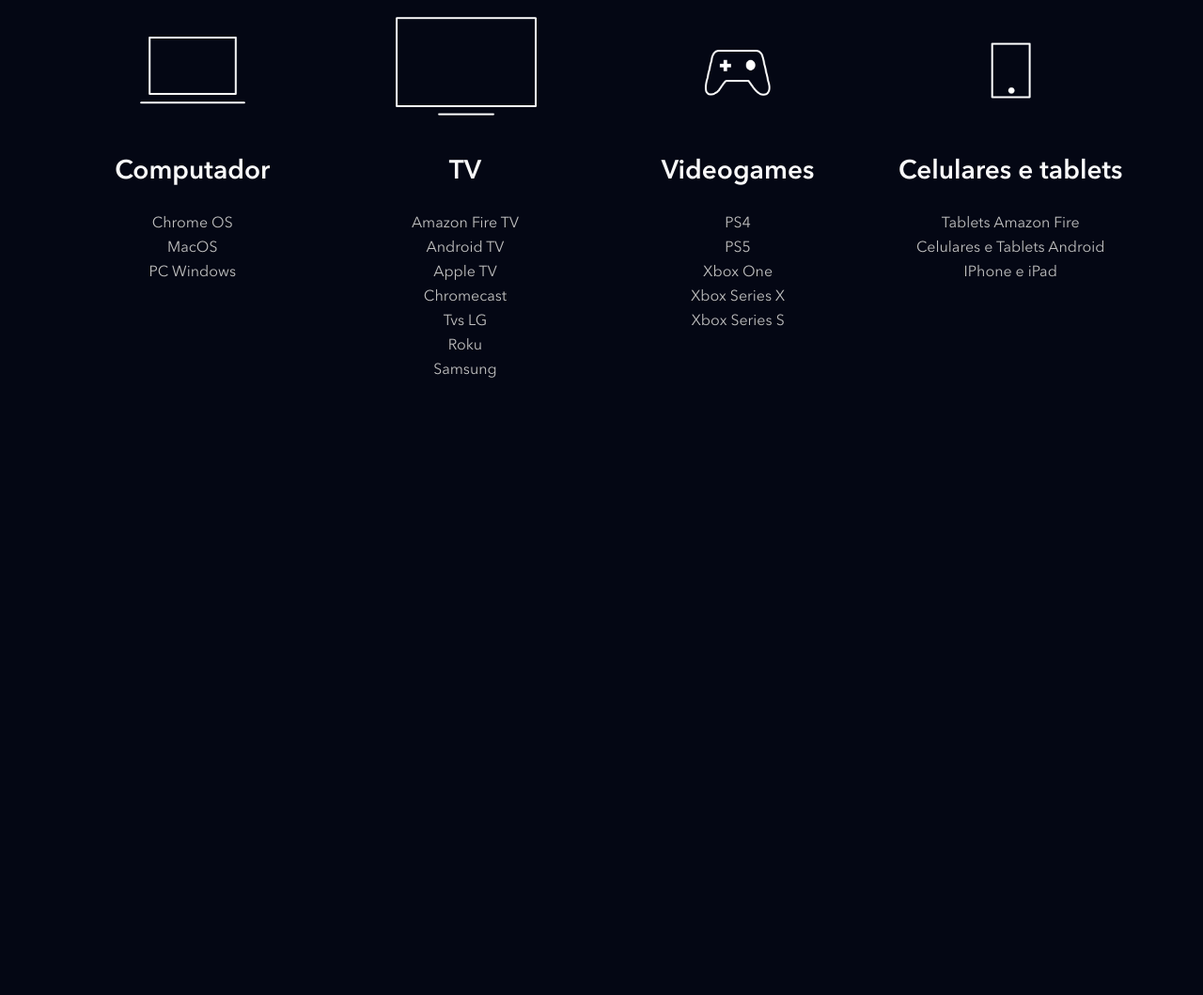
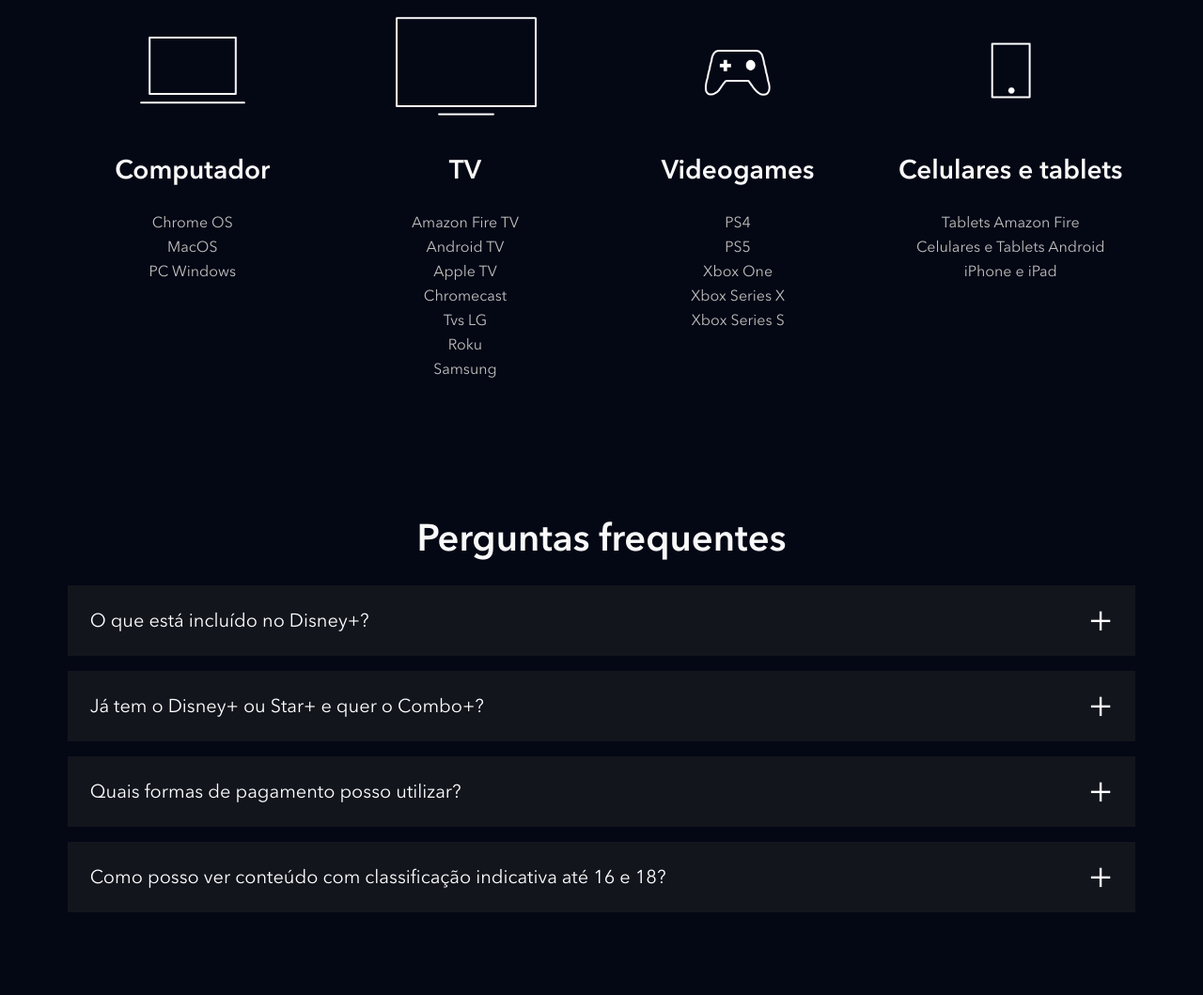
Before and after one commit to Marcelosoaresdev/clone_disneyplus, a website: page index.html in a window 1280 px wide. Shown: the part 3913-4972 px from the top of the page at 94% size. Before the commit the page ends 4390 px from the top, so only its background shows below. Drawn offline with nearby package versions, Linux system fonts and the light colour scheme; files that its build step writes are made by us from their sources; files whose address does not match are found by name.

Commit message:
Page 6 + Accordions JS

```diff
--- a/index.html
+++ b/index.html
@@ -205,12 +205,47 @@
                 <ul class="text">
                     <li>Tablets Amazon Fire</li>
                     <li>Celulares e Tablets Android</li>
-                    <li>IPhone e iPad</li>
+                    <li>iPhone e iPad</li>
                 </ul>
             </li>
-
         </ul>
-
+    </section>
+    <section class="faq">
+        <h2 class="title">Perguntas frequentes</h2>
+        <ul class="faq__questions">
+            <li class="faq__questions__item">
+                <div data-faq-question class="faq__questions__item__question">
+                    O que está incluído no Disney+?
+                </div>
+                <div class="faq__questions__item__answer text--big">
+                    A resposta da pergunta
+                </div>
+            </li>
+            <li class="faq__questions__item faq__questions__item">
+                <div data-faq-question class="faq__questions__item__question">
+                    Já tem o Disney+ ou Star+ e quer o Combo+?
+                </div>
+                <div class="faq__questions__item__answer text--big">
+                    A resposta da pergunta
+                </div>
+            </li>
+            <li class="faq__questions__item">
+                <div data-faq-question class="faq__questions__item__question">
+                    Quais formas de pagamento posso utilizar?
+                </div>
+                <div class="faq__questions__item__answer text--big">
+                    A resposta da pergunta
+                </div>
+            </li>
+            <li class="faq__questions__item">
+                <div data-faq-question class="faq__questions__item__question">
+                    Como posso ver conteúdo com classificação indicativa até 16 e 18?
+                </div>
+                <div class="faq__questions__item__answer text--big">
+                    A resposta da pergunta
+                </div>
+            </li>
+        </ul>
     </section>
 
     <script src="./src/main.js"></script>
--- a/src/main.js
+++ b/src/main.js
@@ -1,5 +1,6 @@
 document.addEventListener('DOMContentLoaded', function () {
     const buttons = document.querySelectorAll('[data-tab-button]');
+    const questions = document.querySelectorAll('[data-faq-question]');
 
 
     for (let i = 0; i < buttons.length; i++) {
@@ -12,7 +13,20 @@
             botao.target.classList.add('shows__tabs__button--is-active');
         })
     }
+
+    for (let i = 0; i < questions.length; i++) {
+        questions[i].addEventListener('click', abreOuFechaResposta);
+    }
+
 })
+
+function abreOuFechaResposta(elemento) {
+    const classe = 'faq__questions__item--is-open';
+    const elementoPai = elemento.target.parentNode;
+
+    elementoPai.classList.toggle(classe)
+
+}
 
 function removeBotaoAtivo() {   // Seleciona todos os botões e remove a classe, deixando eles "desativados"
     const buttons = document.querySelectorAll('[data-tab-button]');
--- /dev/null
+++ b/src/styles/_faq.scss
@@ -0,0 +1,56 @@
+.faq {
+    padding: 5.6vw;
+
+    h2 {
+        text-align: center;
+        margin-bottom: 24px;
+    }
+
+    &__questions {
+
+        &__item {
+            background-color: #13151d;
+            margin-bottom: 16px;
+
+            &__question {
+                color: #fff;
+                font-size: 20px;
+                padding: 24px;
+                display: block;
+                cursor: pointer;
+                position: relative;
+
+                &::after {
+                    content: '+';
+                    position: absolute;
+                    top: 0;
+                    right: 24px;
+                    height: 100%;
+                    display: flex;
+                    align-items: center;
+                    font-size: 40px;
+                }
+            }
+
+            &__answer {
+                max-height: 0;
+                overflow: hidden;
+                padding: 0 24px;
+                transition: height, 0.5s ease;
+            }
+
+            &--is-open {
+                .faq__questions__item__question::after {
+                    content: '-';
+                }
+
+                .faq__questions__item__answer {
+                    max-height: 50px;
+                    padding-bottom: 24px;
+                    transition: max-height, 0.5s ease;
+
+                }
+            }
+        }
+    }
+}
--- a/src/styles/main.scss
+++ b/src/styles/main.scss
@@ -3,6 +3,7 @@
 @use 'shows';
 @use 'plans';
 @use 'available-devices';
+@use 'faq';
 
 @font-face {
     font-family: Avenir ;
```
Also changed, not shown: src/styles/_available-devices.scss (renamed from src/styles/available-devices.scss).
